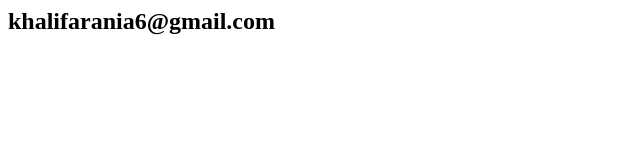
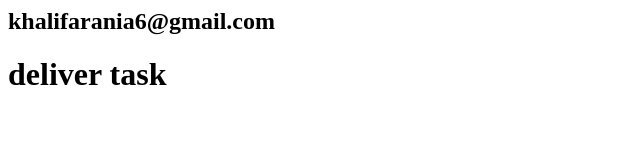
Before and after one commit to rania504/git_lab, a plain HTML site: page index.html in a window 1280 px wide. Shown: the whole page, without its empty margins (0-640 px from the left). Drawn offline with Linux system fonts and the light colour scheme.

Commit message:
add messsage of confirm task

```diff
--- a/index.html
+++ b/index.html
@@ -6,5 +6,6 @@
 </head>
 <body>
     <h2>khalifarania6@gmail.com</h2>
+    <h1>deliver task</h1>
 </body>
 </html>
```
